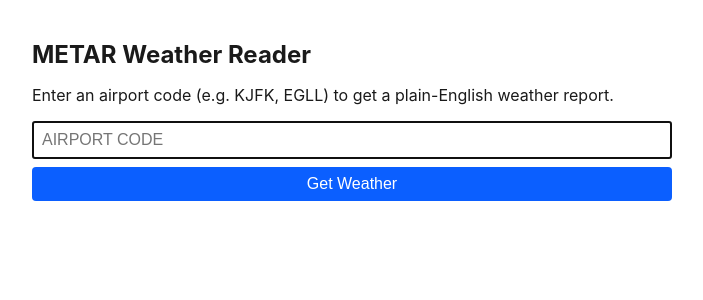
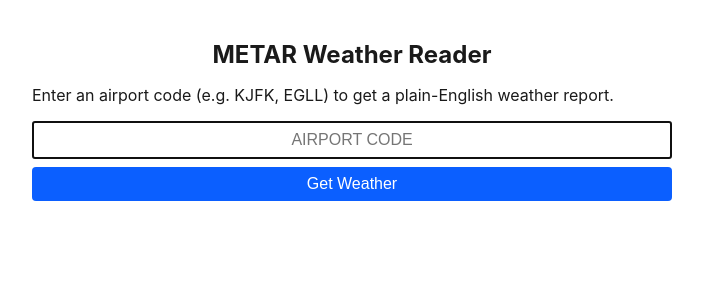
Before and after one commit to NovaManCanada/METAR-READER, a Flask app: page / in a window 1280 px wide. Shown: the top 300 px of the page, without its empty margins (288-991 px from the left). Run offline with Flask 3, Linux system fonts and the light colour scheme.

Commit message:
Center main header and airport code input
Co-Authored-By: Claude Sonnet 5 <noreply@anthropic.com>

```diff
--- a/templates/index.html
+++ b/templates/index.html
@@ -7,9 +7,9 @@
     <link rel="icon" type="image/svg+xml" href="{{ url_for('static', filename='favicon.svg') }}">
     <style>
         body { font-family: -apple-system, Segoe UI, Arial, sans-serif; max-width: 640px; margin: 40px auto; padding: 0 16px; color: #1a1a1a; }
-        h1 { font-size: 1.5rem; }
+        h1 { font-size: 1.5rem; text-align: center; }
         form { display: flex; flex-direction: column; gap: 8px; margin-bottom: 24px; }
-        input[type=text] { padding: 8px; font-size: 1rem; text-transform: uppercase; }
+        input[type=text] { padding: 8px; font-size: 1rem; text-transform: uppercase; text-align: center; }
         button { padding: 8px 16px; font-size: 1rem; cursor: pointer; background: #0b5fff; color: #ffffff; border: none; border-radius: 4px; }
         .error { color: #b00020; margin-bottom: 16px; }
         .summary { font-size: 1.2rem; background: #f0f6ff; padding: 16px; border-radius: 8px; }
```
